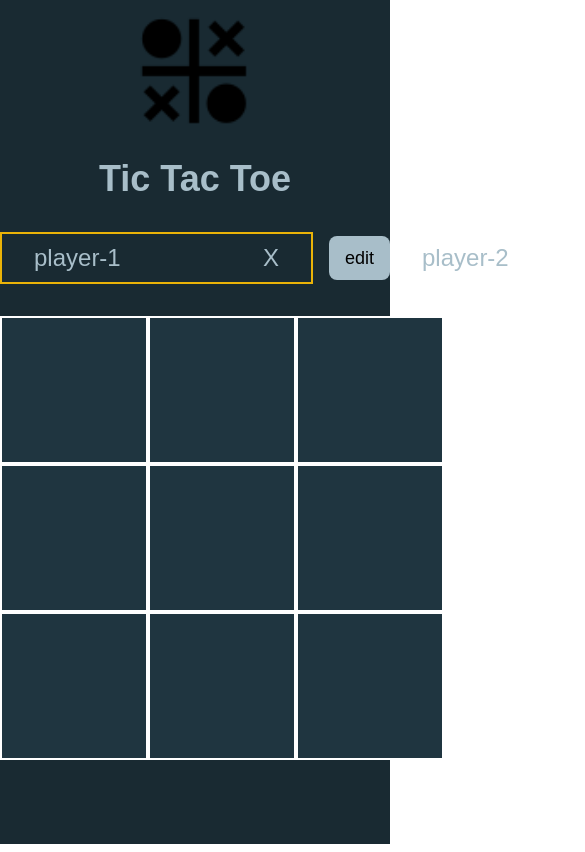
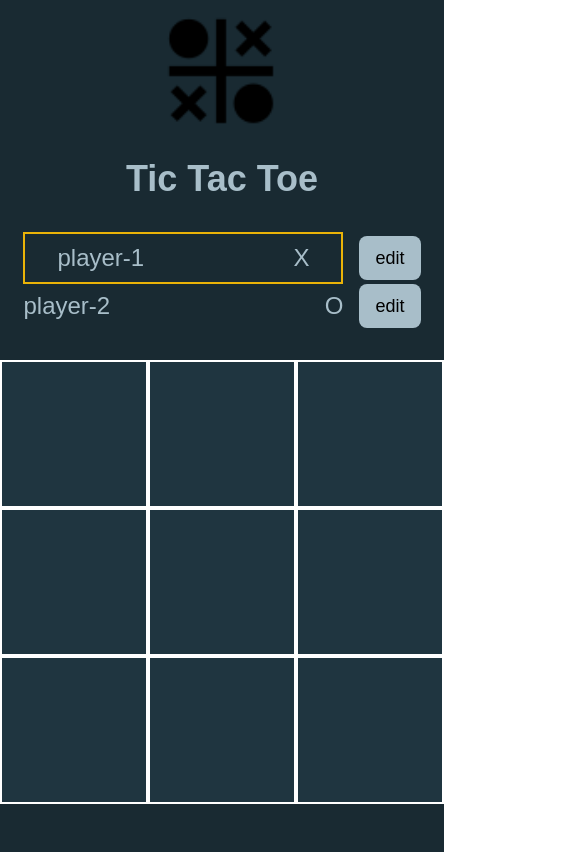
Before and after one commit to Ayush1M/tic-tac-toe-game, a React (Vite) app: page / in a window 390 px wide. Shown: the top 852 px of the page, 585 px wide, since content can reach past the window. Built offline with nearby package versions, Linux system fonts and the light colour scheme.

Commit message:
made the game responsive for different screens

```diff
--- a/src/App.tsx
+++ b/src/App.tsx
@@ -107,11 +107,11 @@ export default function App(){
     }
 
     return(
-        <main className="bg-bg-clr min-h-screen font-body">
+        <main className="bg-bg-clr min-h-screen font-body max-lg:min-w-max">
         <Header image = {{src : headerImage, alt : "logo image of the game"}}>
             <h2 className="text-4xl mt-8 font-bold animate-bounce text-primary-two">Tic Tac Toe</h2>
         </Header>
-        <div className="flex mx-auto my-8">
+        <div className="flex mx-auto my-8 max-lg:flex max-lg:flex-col">
         <Player
         name="player-1"
         symbol="X"
@@ -128,7 +128,7 @@ export default function App(){
 
         {(winner || isDraw) && <GameOver winner={winner} reset={reset}/>}
 
-        <div className="flex justify-evenly">
+        <div className="flex justify-evenly max-lg:flex max-lg:flex-col">
         <GameBoard
         handleSelectSquare={handleSelectSquare}
         gameBoard={gameBoard} />
--- a/src/components/GameOver.tsx
+++ b/src/components/GameOver.tsx
@@ -7,12 +7,12 @@ type GameOverProps = {
 
 const GameOver: FC<GameOverProps> = ({winner, reset}) => {
     return(
-        <div className="bg-yellow-500 w-9/12 h-5/6 fixed top-24 right-60 -translate-x-1/2 -translate-y-1/2 opacity-90 rounded-lg animate-pop-in">
+        <div className="bg-yellow-500 w-9/12 h-5/6 fixed top-24 right-60 -translate-x-1/2 -translate-y-1/2 opacity-90 rounded-lg animate-pop-in max-lg:w-screen max-lg:h-screen max-lg:top-0 max-lg:left-0">
         <div className="flex flex-col items-center min-h-full justify-center text-4xl">
         <h2>Game Over!!!</h2>
         {winner && <p className="my-10">{winner}, Won</p>}
         {!winner && <p className="my-10">It's a draw</p>}
-        <button className="p-8 text-primary-two bg-black rounded-lg hover:opacity-80" onClick={reset}>Play Again</button>
+        <button className="p-8 text-white bg-black rounded-lg hover:bg-hover hover:text-white" onClick={reset}>Play Again</button>
         </div>
         </div>
     )
--- a/src/components/Log.tsx
+++ b/src/components/Log.tsx
@@ -7,9 +7,9 @@ type LogProps = {
 
 const Log : FC<LogProps> = ({gameTurns}) => {
     return (
-        <ul>
+        <ul className="mt-12">
             {gameTurns.map((turn) =>
-                <li key={`${turn.square.row}${turn.square.col}`} className="text-white text-2xl">
+                <li key={`${turn.square.row}${turn.square.col}`} className="text-white text-2xl max-lg:text-center">
                 {turn.player} selected {turn.square.col},{turn.square.row}
                 </li>)}
         </ul>
--- a/tailwind.config.js
+++ b/tailwind.config.js
@@ -11,10 +11,14 @@ export default {
       "body" : ["Oswald", "sans-serif"]
     },
     extend: {
+      screens : {
+        'lg' : '1000px'
+      },
       colors : {
         "bg-clr" : "#192a32",
         "primary-one" : "#1f3540",
-        "primary-two" : "#a8bec9"
+        "primary-two" : "#a8bec9",
+        "hover" : "#262626"
       },
       keyframes : {
         pop : {
```
